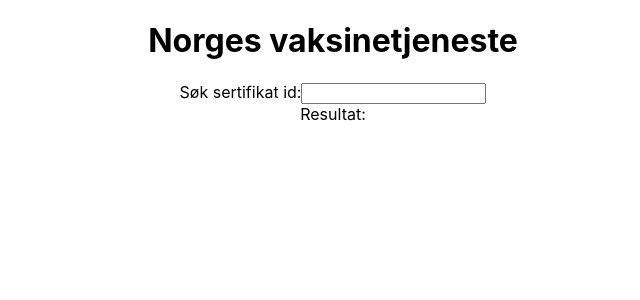
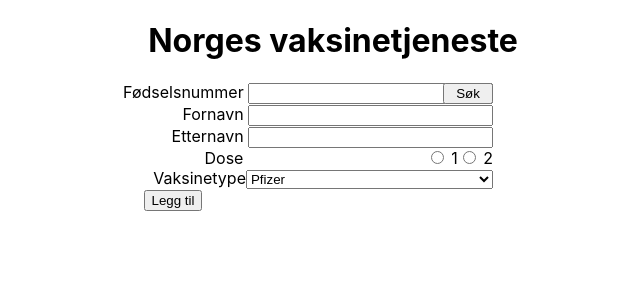
Before and after one commit to DagBrede/vaccine-certificate-ui, a React (Create React App) app: page / in a window 1280 px wide. Shown: the top 300 px of the page, without its empty margins (307-947 px from the left). Built offline with nearby package versions, Linux system fonts and the light colour scheme.

Commit message:
added support for adding vaccinations

```diff
--- a/src/App.css
+++ b/src/App.css
@@ -1,3 +1,10 @@
+:root{
+  --fhi-color1: #393c61;
+  --fhi-color2: #676a85;
+  --fhi-color3: #377d95;
+  --fhi-color4: #d5e6ec;
+}
+
 .App {
   text-align: center;
 }
--- a/src/App.js
+++ b/src/App.js
@@ -1,13 +1,14 @@
 import React from "react"
 import './App.css';
 import CertificateContainer from "./components/certificate-search/CertificateContainer";
+import VaccinationForm from "./components/add-vaccination/VaccinationForm";
 import Header from "./components/header/Header";
 
 function App() {
   return (
     <div className="App">
         <Header />
-        <CertificateContainer />
+        <VaccinationForm />
     </div>
   );
 }
--- /dev/null
+++ b/src/components/add-vaccination/VaccinationForm.css
@@ -0,0 +1,29 @@
+.vaccination-form{
+    margin: auto;
+    width: 50vw;
+    padding-right: 25vw;
+}
+.vaccination-form > div{
+    text-align: right;
+}
+.vaccination-form > div > button{
+    width: 50px;
+    margin-left: -50px;
+}
+
+.radio{
+    width: 19.5vw;
+    display: inline-block;
+}
+
+.dropdown{
+    width:19.3vw;
+}
+
+.add{
+    text-align: center;
+}
+
+.text-input{
+    width: 18.5vw;
+}
--- /dev/null
+++ b/src/components/add-vaccination/VaccinationForm.js
@@ -0,0 +1,111 @@
+import React, {useState} from "react";
+import "./VaccinationForm.css"
+import axios from "axios";
+
+function VaccinationForm() {
+
+    const [nationalIdentityNumberInput, setNationalIdentityNumberInput] = useState("");
+    const [firstNameInput, setFirstNameInput] = useState("");
+    const [lastNameInput, setLastNameInput] = useState("");
+    const [doseInput, setDoseInput] = useState("");
+    const [vaccineTypeInput, setVaccineTypeInput] = useState("");
+    const [certificate, setCertificate] = useState(null);
+
+    const handleNationalIdentityNumberChange = (event) => {
+        setNationalIdentityNumberInput(event.target.value);
+    }
+
+    const handleFirstNameChange = (event) => {
+        setFirstNameInput(event.target.value);
+    }
+
+    const handleLastNameChange = (event) => {
+        setLastNameInput(event.target.value);
+    }
+
+    const handleDoseChange = (event) => {
+        setDoseInput(event.target.value);
+    }
+
+    const handleVaccineTypeChange = (event) => {
+        setVaccineTypeInput(event.target.value);
+    }
+
+    const searchClick = ()=>{
+        axios.get(`${process.env.REACT_APP_BASE_URL}/certificates/?nationalIdentityNumber=${nationalIdentityNumberInput}`).then(response => {
+            if (response.status === 200) onSearch(response.data);
+            else onSearch(null);
+        }).catch(() => onSearch(null))
+    }
+
+    const submitClick = ()=>{
+        console.log(lastNameInput, firstNameInput, nationalIdentityNumberInput, vaccineTypeInput, doseInput, certificate)
+        const cert = certificate || {
+            firstName: firstNameInput,
+            lastName: lastNameInput,
+            nationalIdentityNumber: nationalIdentityNumberInput,
+            vaccinations: []
+        }
+        const vaccination = {
+            dose: doseInput,
+            date: new Date(),
+            type: vaccineTypeInput,
+            vaccinatorIdentificator: "helsearbeider@fhi.no",
+            certificate: cert
+        }
+        console.log(vaccination);
+        axios.post(`${process.env.REACT_APP_BASE_URL}/vaccinations/`, vaccination).then(response => {
+            onSubmit(response.status === 200);
+        }).catch(() => onSubmit(false))
+    }
+
+    const onSubmit = (success) => {
+        if(success){
+            setCertificate(null);
+            setLastNameInput("");
+            setVaccineTypeInput("");
+            setFirstNameInput("");
+            setNationalIdentityNumberInput("");
+        }
+    }
+
+    const onSearch = result => {
+        if(result === null) return;
+        if(result.length < 1) return;
+        const certificate = result[0];
+        console.log(certificate);
+        certificate.vaccinations = [];
+        setCertificate(certificate)
+        setFirstNameInput(certificate.firstName);
+        setLastNameInput(certificate.lastName);
+    }
+
+    return (
+        <div className="vaccination-form">
+            <div>
+                <label> Fødselsnummer</label> <input className="text-input" type="text" onChange={handleNationalIdentityNumberChange}/>
+                <button type="button" onClick={searchClick}>Søk</button>
+            </div>
+            <div><label>Fornavn</label> <input className="text-input" value={firstNameInput} type="text" onChange={handleFirstNameChange} /></div>
+            <div><label>Etternavn</label> <input className="text-input" value={lastNameInput} type="text" onChange={handleLastNameChange} /></div>
+            <div onChange={handleDoseChange}>
+                <label>Dose</label>
+                <div className="radio">
+                    <input value= "1" type="radio" name="doseInput" /> 1
+                    <input value="2" type="radio" name="doseInput" /> 2
+                </div>
+            </div>
+            <div >
+                <label>Vaksinetype</label>
+                <select className="dropdown" value={vaccineTypeInput} onChange={handleVaccineTypeChange}>
+                    <option value="Pfizer">Pfizer</option>
+                    <option value="Moderna">Moderna</option>
+                    <option value="Janssen">Janssen</option>
+                </select>
+            </div>
+            <button className="add" type="button" onClick={submitClick}>Legg til</button>
+        </div>
+    );
+}
+
+export default VaccinationForm;
```
Also changed, not shown: 1 other file (tests, documents, lock files or other folders).
